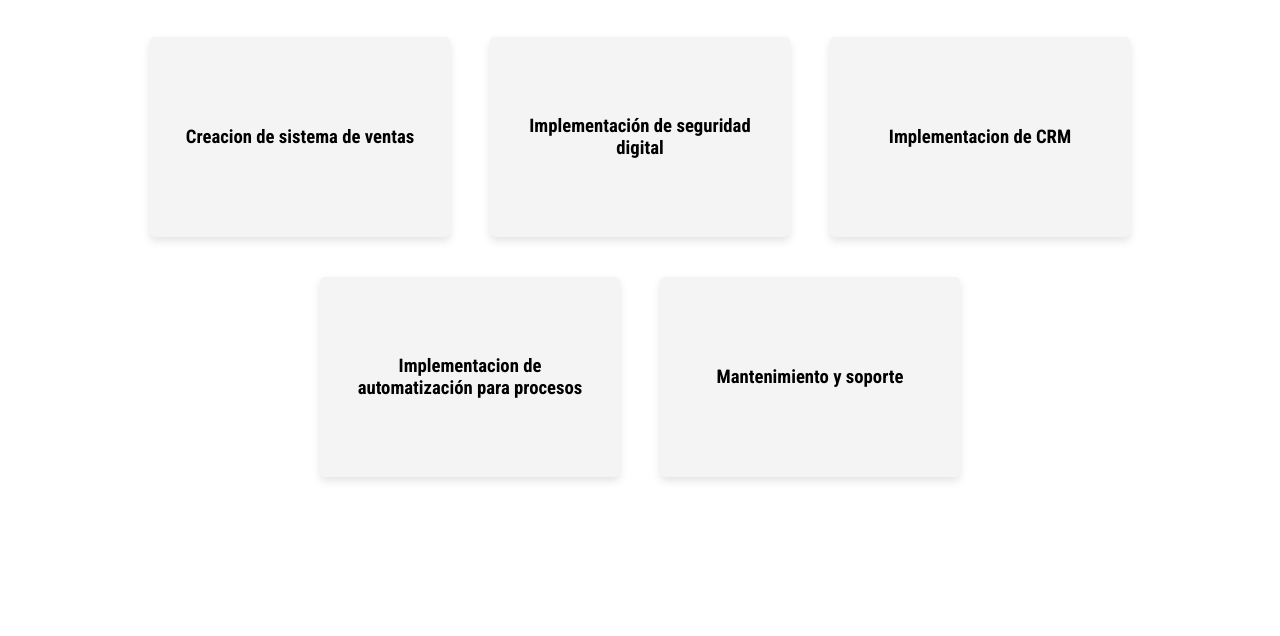
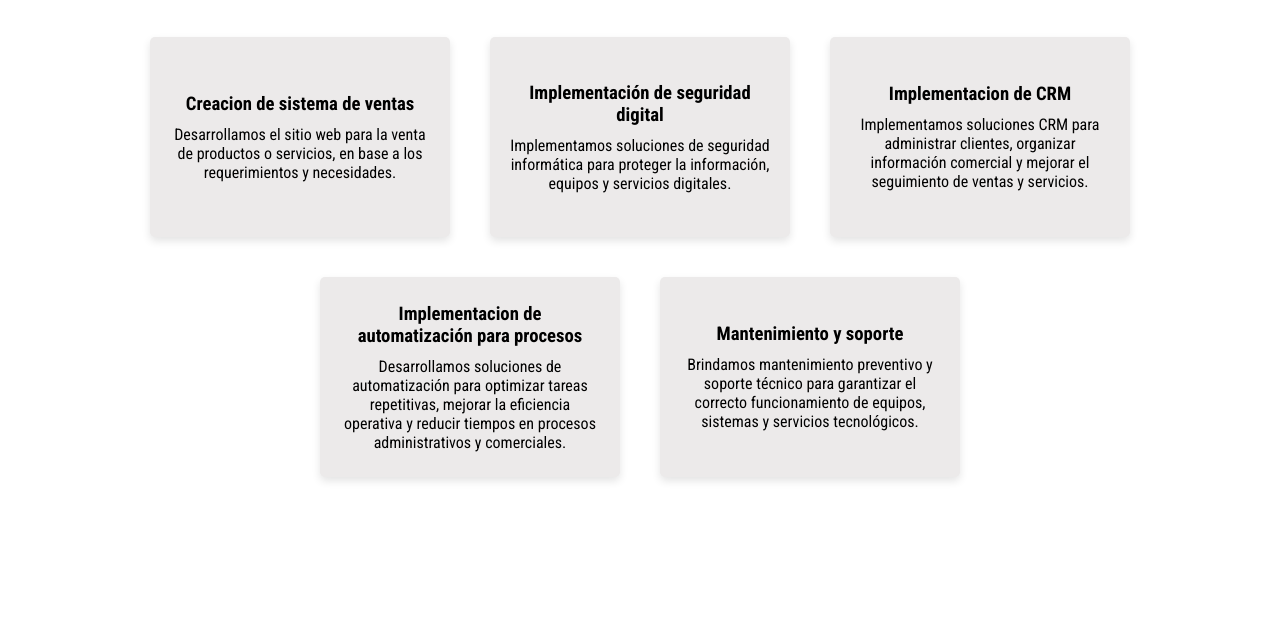
Before and after one commit to dmarcos184/ElephantSolutions, a plain HTML site: page servicios.html in a window 1280 px wide. Shown: the part 584-1220 px from the top of the page. Drawn offline with Linux system fonts and the light colour scheme; a web font is replaced by a local one.

Commit message:
Agregue informacion a las tarjetas de los servicios

```diff
--- a/estilos.css
+++ b/estilos.css
@@ -192,7 +192,7 @@
 }
 
 .desarrollo3 {
-  min-height: 100vh;
+  min-height: 85vh;
   display: flex;
   flex-direction: column;
   align-items: center;
@@ -216,7 +216,7 @@
 }
 
 .card {
-  background-color: #f4f4f4;
+  background-color: hsl(0, 5%, 92%);
   padding: 20px;
   width: 300px;
   height: 200px;
@@ -226,8 +226,14 @@
   text-align: center;
   border-radius: 5px;
   box-shadow: 0 4px 8px rgba(0, 0, 0, 0.108);
+  flex-direction: column;
 }
 
 .card h3 {
   font-family: "Roboto Condensed", sans-serif;
+  margin-bottom: 10px;
 }
+
+.card p{
+ font-family: "Roboto Condensed", sans-serif;
+}
--- a/servicios.html
+++ b/servicios.html
@@ -30,7 +30,7 @@
       </nav>
     </header>
     <section class="desarrollo2">
-      <h2>Buscamos que la innovación transforme tu empresa</h2>
+      <h2>Buscamos que la innovación transforme tu negocio</h2>
       <p>
         Implementamos soluciones de tecnologia en base a las necesidades y
         objetivos de tu negocio.
@@ -41,18 +41,41 @@
       <div class="contenedorcards">
         <div class="card">
           <h3>Creacion de sistema de ventas</h3>
+          <p>
+            Desarrollamos el sitio web para la venta de productos o
+            servicios, en base a los requerimientos y necesidades.
+          </p>
         </div>
         <div class="card">
           <h3>Implementación de seguridad digital</h3>
+          <p>
+            Implementamos soluciones de seguridad informática para proteger la
+            información, equipos y servicios digitales.
+          </p>
         </div>
         <div class="card">
           <h3>Implementacion de CRM</h3>
+          <p>
+            Implementamos soluciones CRM para administrar clientes, organizar
+            información comercial y mejorar el seguimiento de ventas y
+            servicios.
+          </p>
         </div>
         <div class="card">
           <h3>Implementacion de automatización para procesos</h3>
+          <p>
+            Desarrollamos soluciones de automatización para optimizar tareas
+            repetitivas, mejorar la eficiencia operativa y reducir tiempos en
+            procesos administrativos y comerciales.
+          </p>
         </div>
         <div class="card">
           <h3>Mantenimiento y soporte</h3>
+          <p>
+            Brindamos mantenimiento preventivo y soporte técnico para garantizar
+            el correcto funcionamiento de equipos, sistemas y servicios
+            tecnológicos.
+          </p>
         </div>
       </div>
     </section>
```
